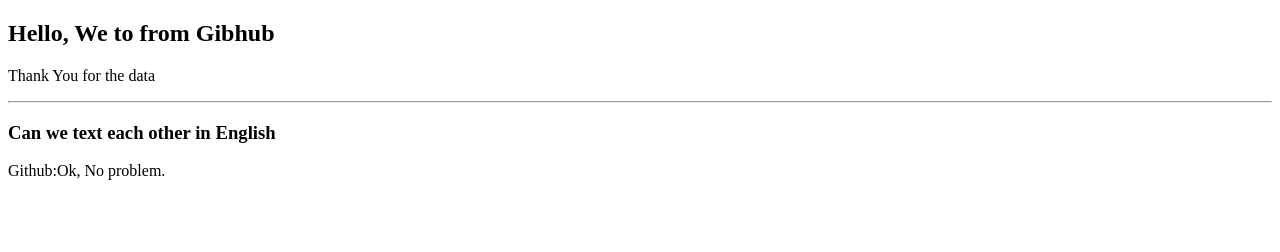
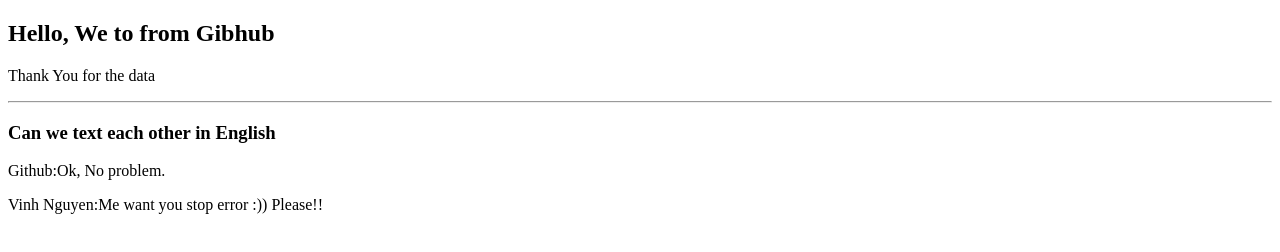
Before and after one commit to vinhnguyenVutatechs/test, a plain HTML site: page index.html in a window 1280 px wide. Drawn offline with Linux system fonts and the light colour scheme.

Commit message:
update stop error

```diff
--- a/index.html
+++ b/index.html
@@ -13,6 +13,7 @@
         <hr>
         <h3>Can we text each other in English</h3>
         <p><span>Github:</span>Ok, No problem.</p>
+        <p><span>Vinh Nguyen:</span>Me want you stop error :)) Please!!</p>
     </div>
 </body>
 </html>
```
